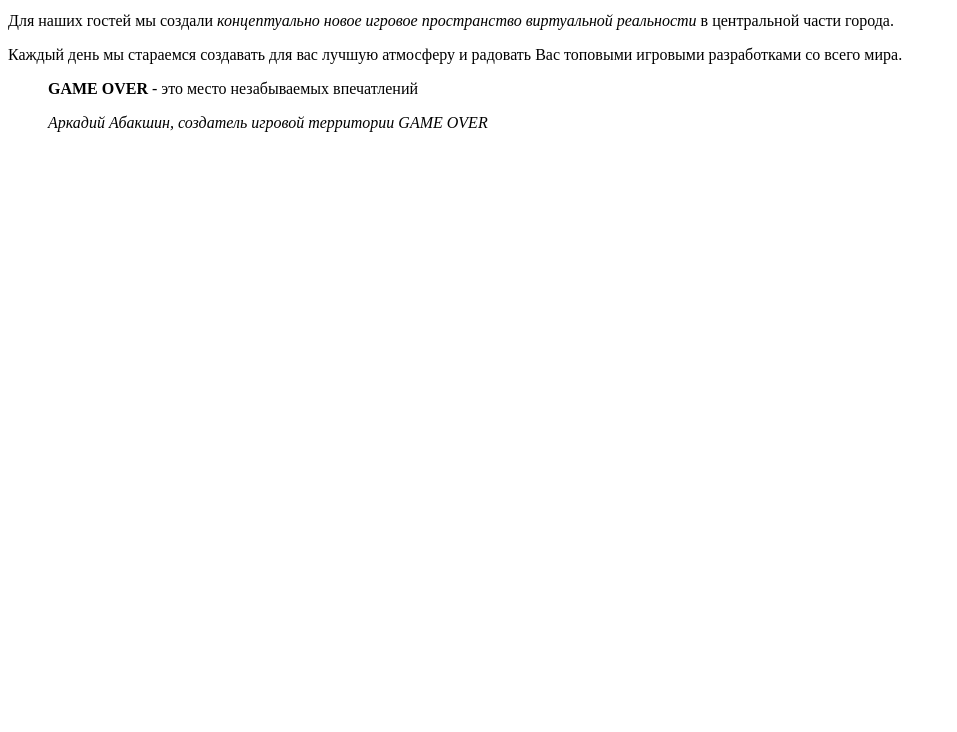
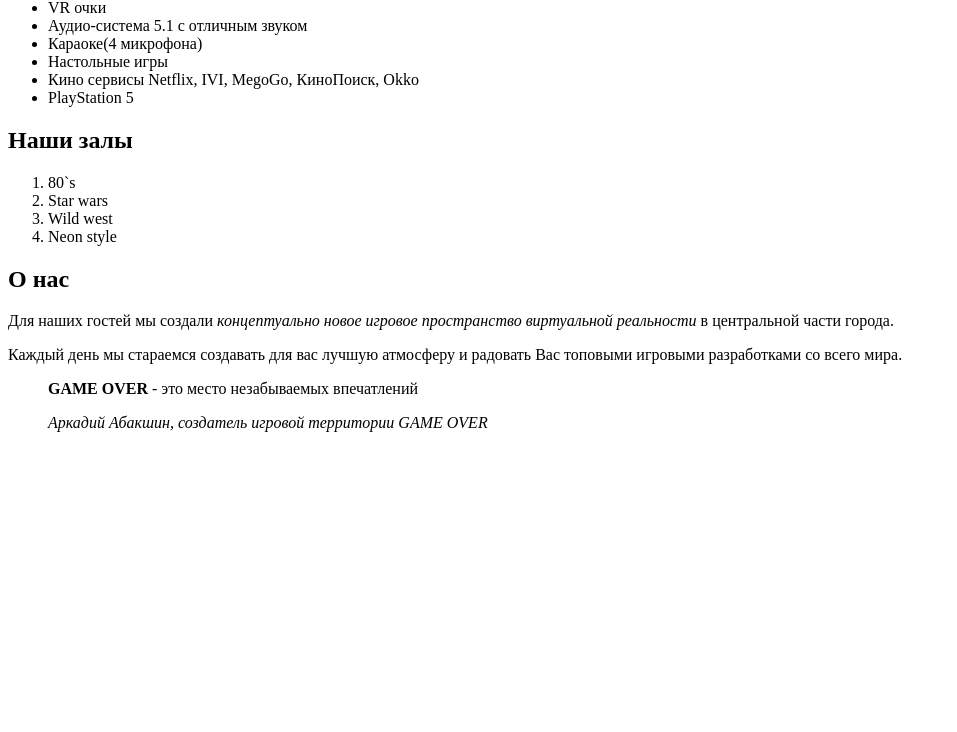
Before and after one commit to Den3003/Project-Go, a plain HTML site: page index.html in a window 1280 px wide. Shown: the part 68-800 px from the top of the page, without its empty margins (0-957 px from the left). Drawn offline with Linux system fonts and the light colour scheme.

Commit message:
modul_1 lesson_02

```diff
--- a/index.html
+++ b/index.html
@@ -6,19 +6,36 @@
     <title>Проект Go</title>
 </head>
 <body>
+  <h2>У нас есть всё для классного отдыха с друзьями!</h2>
+  <ul>
+    <li>VR очки</li>
+    <li>Аудио-система 5.1 с отличным звуком</li>
+    <li>Караоке(4 микрофона)</li>
+    <li>Настольные игры</li>
+    <li>Кино сервисы Netflix, IVI, MegoGo, КиноПоиск, Okko</li>
+    <li>PlayStation 5</li>
+  </ul>
 
-  <h1>О нас</h1>
+  <h2>Наши залы</h2>
+  <ol>
+    <li>80`s</li>
+    <li>Star wars</li>
+    <li>Wild west</li>
+    <li>Neon style</li>
+  </ol>
 
-  <p>Для наших гостей мы создали <i>концептуально новое игровое пространство виртуальной реальности</i> в центральной части города.</p>
+  <h2>О нас</h2>
+
+  <p>Для наших гостей мы создали <em>концептуально новое игровое пространство виртуальной реальности</em> в центральной части города.</p>
 
   <p>Каждый день мы стараемся создавать для вас лучшую атмосферу и радовать Вас топовыми игровыми разработками со всего мира.</p>
 
-  <div>
-    <blockquote>
-      <p><strong>GAME OVER</strong> - это место незабываемых впечатлений</p>
-      <i>Аркадий Абакшин, создатель игровой территории GAME OVER</i>
-    </blockquote>
-  </div>
+
+  <blockquote>
+    <p><strong>GAME OVER</strong> - это место незабываемых впечатлений</p>
+    <p><i>Аркадий Абакшин, создатель игровой территории GAME OVER</i></p>
+  </blockquote>
+
 
 </body>
 </html>
```
